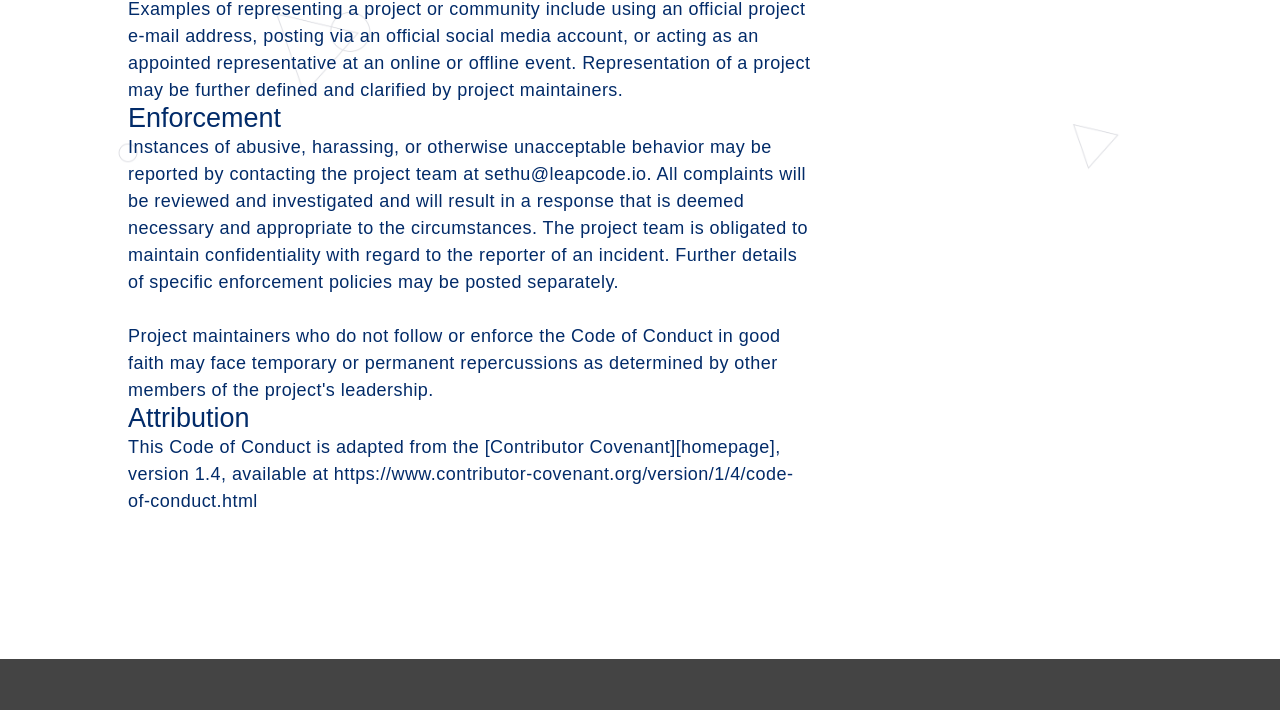
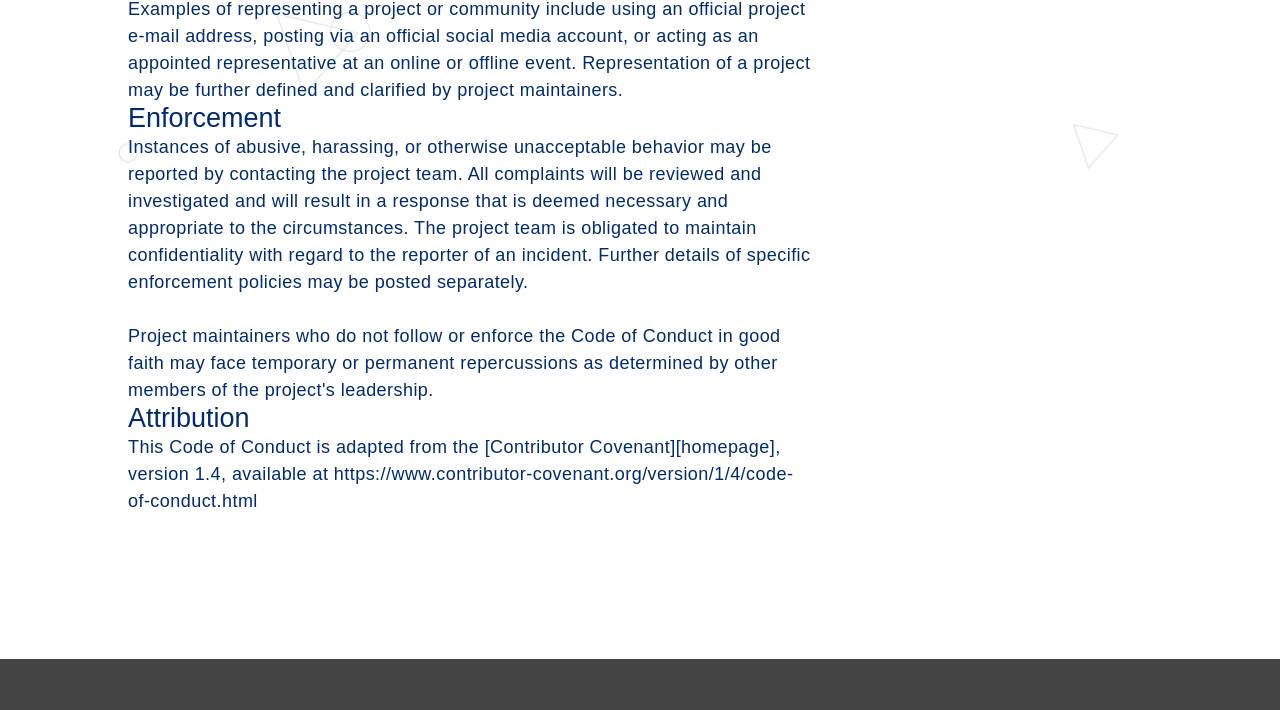
Before and after one commit to Leapcode-Open/landingpage, a Gatsby site: page /code-of-conduct in a window 1280 px wide. Shown: the part 1218-1928 px from the top of the page. Built offline with nearby package versions, Linux system fonts and the light colour scheme; Gatsby itself is replaced by a stand-in of ours.

Commit message:
Update code-of-conduct.js

```diff
--- a/src/pages/code-of-conduct.js
+++ b/src/pages/code-of-conduct.js
@@ -96,7 +96,7 @@ a project may be further defined and clarified by project maintainers.</p>
 <h5 className="text-2xl font-gt text-newblue-900">Enforcement</h5>
                 <p className="text-base font-gt  text-newblue-900 tracking-wide">
                 Instances of abusive, harassing, or otherwise unacceptable behavior may be
-reported by contacting the project team at sethu@leapcode.io. All
+reported by contacting the project team. All
 complaints will be reviewed and investigated and will result in a response that
 is deemed necessary and appropriate to the circumstances. The project team is
 obligated to maintain confidentiality with regard to the reporter of an incident.
```
